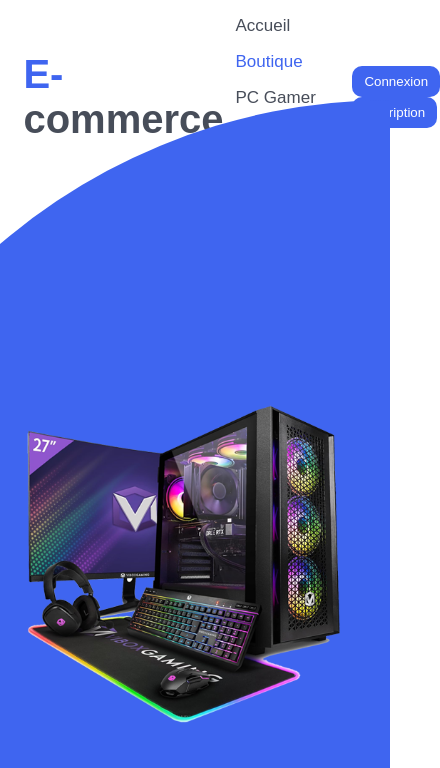
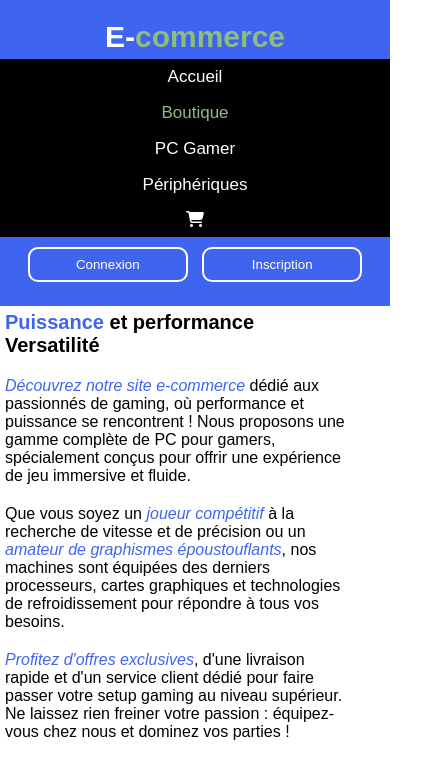
Before and after one commit to princecorg/ChallengeHTML, a plain HTML site: page index.html in a window 390 px wide. Shown: the top 768 px of the page, 440 px wide, since content can reach past the window. Drawn offline with Linux system fonts and the light colour scheme.

Commit message:
style : add a media query

```diff
--- a/css/style.css
+++ b/css/style.css
@@ -2,10 +2,12 @@
   margin: 0;
   padding: 0;
   box-sizing: border-box;
-  font-family: "poppins", sans-serif;
+  font-family: 'poppins', sans-serif;
 }
 :root {
-  --primary-color: #3f65f0; /* couleur d'ambiance*/
+  --primary-color: #3f65f0; /* couleur de fond*/
+  --secondary-color: #ffffff; /* couleur d'écriture*/
+  --title-color: rgb(143, 189, 123);
 }
 header {
   display: flex;
@@ -16,20 +18,21 @@ header {
 .logo {
   font-size: 40px;
   font-weight: 700;
-  color: #474d59;
 }
 .logo span {
-  color: var(--primary-color);
+  color: var(--title-color);
 }
+
+ul {
+  display: flex;
+}
+
 ul li {
-  display: inline-block;
-  position: relative;
   padding: 8px 12px;
   list-style: none;
 }
 ul li a {
   text-decoration: none;
-  color: #474d59;
   font-size: 17px;
   transition: 0.5s;
 }
@@ -37,26 +40,18 @@ ul li a:hover {
   color: var(--primary-color);
 }
 .active {
-  color: var(--primary-color);
+  color: var(--title-color);
 }
-.right .btn-1 {
+.right .btn-1, .right .btn-2  {
   background: var(--primary-color);
   padding: 8px 12px;
-  border: none;
+  border: 2px solid var(--primary-color);
   border-radius: 10px;
-  color: #fff;
+  color: var(--secondary-color);
   cursor: pointer;
 }
-.right .btn-2 {
-  background: var(--primary-color);
-  padding: 8px 12px;
-  border: none;
-  border-radius: 10px;
-  color: #fff;
-  cursor: pointer;
-}
+
 .text {
-  color: #474d59;
   padding: 80px 80px;
 }
 .text h1 {
@@ -72,7 +67,7 @@ ul li a:hover {
 }
 .btn {
   background: var(--primary-color);
-  color: #fff;
+  color: var(--secondary-color);
   padding: 15px 30px;
   display: flex;
   margin-top: 30px;
@@ -84,25 +79,94 @@ ul li a:hover {
 .btn:hover {
   letter-spacing: 5px;
 }
-.circle {
-  position: absolute;
+.quarter-circle {
+  position: fixed;
   background: var(--primary-color);
-  top: 0;
-  left: 0;
-  width: 100%;
-  height: 100%;
-  clip-path: circle(600px at right 700px);
+  bottom: 0;
+  right: 0;
+  width: 600px;
+  height: 600px;
+  border-top-left-radius: 100%;
 }
 .IMG {
   position: absolute;
-  top: 400px;
-  right: 25px;
+  bottom: 0;
+  right: 0;
 }
 .IMG img {
-  width: 100%;
+  width: 90%;
   cursor: pointer;
   transition: 0.5s;
 }
 .IMG img:hover {
-  transform: scale(0.5);
+  transform: scale(0.75);
 }
+/* -------------------- media Queries -------------------------*/
+
+@media all and (max-width: 768px) {
+  header {
+    flex-wrap: wrap;
+    justify-content: center;
+    background: var(--primary-color);
+    color: var(--secondary-color);
+    padding: 5% 0;
+
+  }
+
+  ul {
+    flex-direction: column;
+    justify-content: center;
+    align-items: center;
+    width: 100%;
+    background: black;
+    margin: 5px 0;
+  }
+
+  ul li a {
+    color : var(--secondary-color);
+  }
+
+  .logo {
+    font-size: 30px;
+    color: var(--title-color);
+  }
+
+  .logo span {
+    color: var(--secondary-color);
+  }
+
+  .quarter-circle {
+    position: unset;
+    width: 300px;
+    height: 300px;
+    float: right;
+  }
+
+  .IMG {
+    position: relative;
+    top: 60px;
+    left: 20px;
+  }
+
+  .right {
+    width: 100%;
+    text-align: center;
+  }
+  .right .btn-1, .right .btn-2  {
+    border: 2px solid var(--secondary-color);
+    width: 160px;
+    margin : 5px;
+  }
+
+  .text {
+    padding: 5px;
+  }
+  .text h1 {
+    font-size: 20px;
+  }
+
+  .text p {
+    width: 90%;
+    max-width: unset;
+  }
+}
--- a/index.html
+++ b/index.html
@@ -20,7 +20,11 @@
       <ul>
         <li><a href="">Accueil</a></li>
         <li><a href="" class="active">Boutique</a></li>
-        <li><a href="https://princecorg.github.io/demoEPFHtml" target="_blank">PC Gamer</a></li>
+        <li>
+          <a href="https://princecorg.github.io/demoEPFHtml" target="_blank"
+            >PC Gamer</a
+          >
+        </li>
         <li><a href="">Périphériques</a></li>
         <li><em class="fa-solid fa-cart-shopping"></em></li>
       </ul>
@@ -56,12 +60,13 @@
 
       <button class="btn">Acheter maintenant &#8594;</button>
     </div>
-    <div class="circle"></div>
-    <div class="IMG">
-      <img
-        src="images/pc-gamer.png"
-        alt="un PC et ses périphériques pour gamer"
-      />
+    <div class="quarter-circle">
+      <div class="IMG">
+        <img
+          src="images/pc-gamer.png"
+          alt="un PC et ses périphériques pour gamer"
+        />
+      </div>
     </div>
   </body>
 </html>
```
